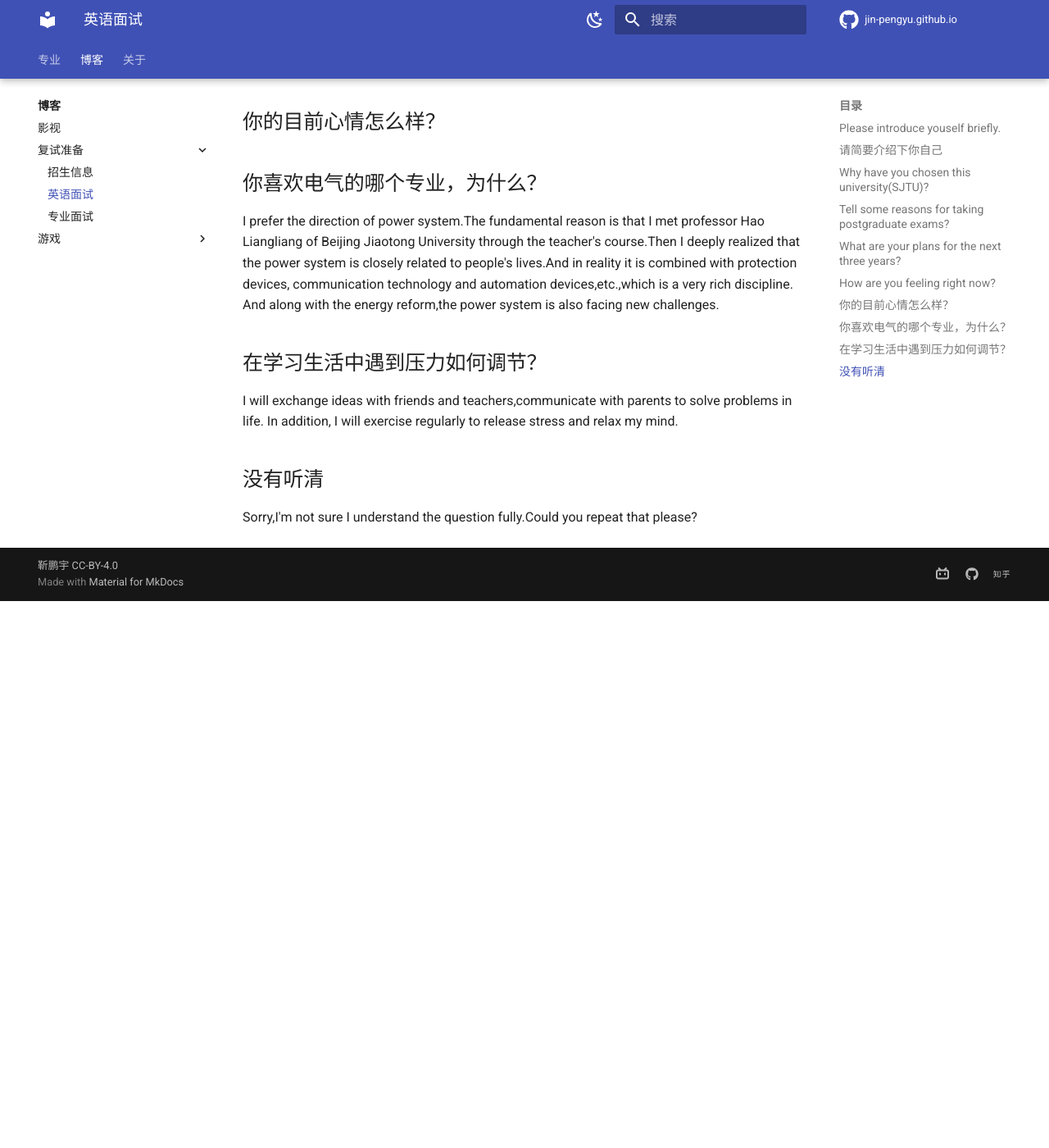
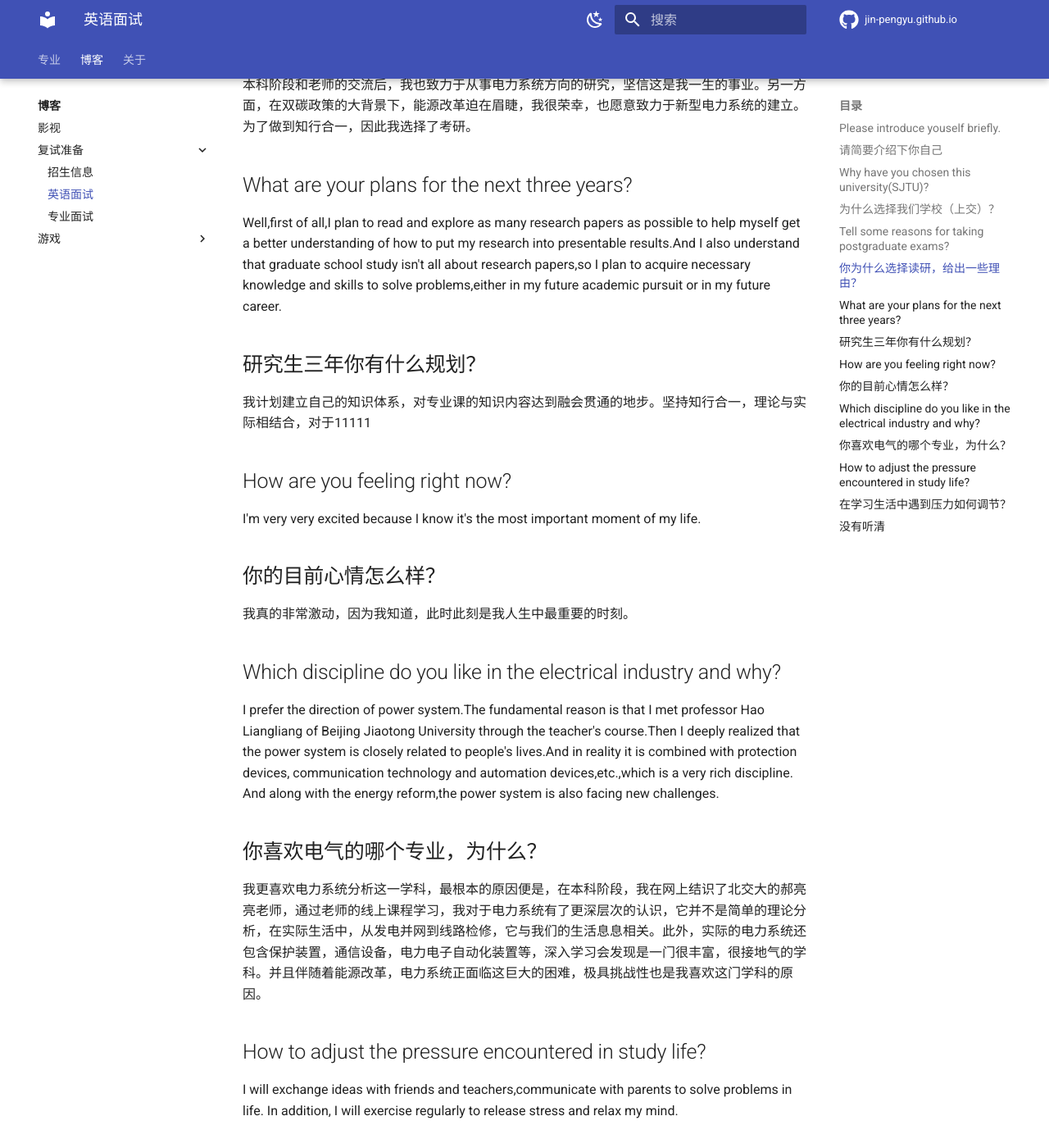
Before and after one commit to Pengyu-Jin/Pengyu-Jin.github.io, an MkDocs documentation site: the page built from docs/blog/pre-interview/English-interview.md, in a window 1280 px wide and 1400 px high, scrolled down 1449 px. Shown: the whole window at 82% size. Built offline with MkDocs 1.6.1 and Material for MkDocs 9.7.7, drawn with Linux system fonts in a browser that asks for light colours; before the commit the page ends 2182 px from its top, so only the background shows below that; some of the changed text lies outside the part shown.

Commit message:
change style120

```diff
--- a/docs/blog/pre-interview/English-interview.md
+++ b/docs/blog/pre-interview/English-interview.md
@@ -12,27 +12,43 @@ That's all.Thank you.
 ## 请简要介绍下你自己
 尊敬的各位老师，下午好。我非常荣幸能够参加这次面试，接下来我会简要介绍自己的个人情况。
 我叫靳鹏宇，今年22岁，来自河南省安阳市，目前就读于上海电力大学电气工程及其自动化专业，我将于今年的5月份毕业，获得工程学士学位。
-本科期间我勤奋刻苦，认真学习专业知识，积极主动了解行业发展走向，四年来的平均绩点为3.65，并且连续三年获得了本科生优秀奖学金。
+本科期间我勤奋刻苦，认真学习专业知识，积极主动了解行业发展走向，四年来的平均绩点为3.65，并且连续三年获得了本科生优秀奖学金。此外，我积极锻炼基本的行业技能，通过了四六级考试，计算机二级证书等。本科期间我虽然没有参与相关的科研工作，但我参加了全国大学生数学建模大赛，并最终荣获市三等奖的成绩。
 
 ## Why have you chosen this university(SJTU)?
 Through the communication with the seniors, I was attracted by the academic atmosphere of Shanghai Jiaotong University.In my opinion,as one of the most famous universities in our country,it provides students with opportunities to further their study.So,that's the reasons.
 
+## 为什么选择我们学校（上交）？
+通过和直系学长的交流讨论，我了解到交大的学术氛围非常的浓厚，因此非常向往。此外，在我看来，上海交大作为国内最著名的大学之一，它可以提供一流的学术平台，对于优秀的学生能给予更多研读深造的机会。因此我会选择上海交大。
+
 ## Tell some reasons for taking postgraduate exams?
 First,I have utmost interest in electric power which plays a significant role in our daily life.And I have decided to commit myself to the study and research of electric power system throughout my life.Second,facing the energy reformation in the near future,I consider it a pleasure to be able to explore at the forefront of technology.So,I chose to pursue further studies.
+
+## 你为什么选择读研，给出一些理由？
+一方面，我对于电气专业有着浓厚的兴趣，并且认识到电力行业与人民的日常生活息息相关。通过本科阶段和老师的交流后，我也致力于从事电力系统方向的研究，坚信这是我一生的事业。另一方面，在双碳政策的大背景下，能源改革迫在眉睫，我很荣幸，也愿意致力于新型电力系统的建立。为了做到知行合一，因此我选择了考研。
 
 ## What are your plans for the next three years?
 Well,first of all,I plan to read and explore as many research papers as possible to help myself get a better understanding of how to put my research into presentable results.And I also understand that graduate school study isn't all about research papers,so I plan to acquire necessary knowledge and skills to solve problems,either in my future academic pursuit or in my future career.
 
+## 研究生三年你有什么规划？
+我计划建立自己的知识体系，对专业课的知识内容达到融会贯通的地步。坚持知行合一，理论与实际相结合，对于11111
+
 ## How are you feeling right now?
 I'm very very excited because I know it's the most important moment of my life.
+
 ## 你的目前心情怎么样？
+我真的非常激动，因为我知道，此时此刻是我人生中最重要的时刻。
 
+## Which discipline do you like in the electrical industry and why?
+I prefer the direction of power system.The fundamental reason is that I met professor Hao Liangliang of Beijing Jiaotong University through the teacher's course.Then I deeply realized that the power system is closely related to people's lives.And in reality it is combined with protection devices, communication technology and automation devices,etc.,which is a very rich discipline. And along with the energy reform,the power system is also facing new challenges.
 
 ## 你喜欢电气的哪个专业，为什么？
-I prefer the direction of power system.The fundamental reason is that I met professor Hao Liangliang of Beijing Jiaotong University through the teacher's course.Then I deeply realized that the power system is closely related to people's lives.And in reality it is combined with protection devices, communication technology and automation devices,etc.,which is a very rich discipline. And along with the energy reform,the power system is also facing new challenges.
+我更喜欢电力系统分析这一学科，最根本的原因便是，在本科阶段，我在网上结识了北交大的郝亮亮老师，通过老师的线上课程学习，我对于电力系统有了更深层次的认识，它并不是简单的理论分析，在实际生活中，从发电并网到线路检修，它与我们的生活息息相关。此外，实际的电力系统还包含保护装置，通信设备，电力电子自动化装置等，深入学习会发现是一门很丰富，很接地气的学科。并且伴随着能源改革，电力系统正面临这巨大的困难，极具挑战性也是我喜欢这门学科的原因。
+
+## How to adjust the pressure encountered in study life?
+I will exchange ideas with friends and teachers,communicate with parents to solve problems in life. In addition, I will exercise regularly to release stress and relax my mind.
 
 ## 在学习生活中遇到压力如何调节？
-I will exchange ideas with friends and teachers,communicate with parents to solve problems in life. In addition, I will exercise regularly to release stress and relax my mind.
+我会主动和老师，同学沟通，学习经验和方法。多与父母沟通，听听家人的意见。此外我也会经常跑步锻炼，释放压力并且放松心情。
 
 ## 没有听清
 Sorry,I'm not sure I understand the question fully.Could you repeat that please?
```
Also changed, not shown: docs/blog/pre-interview/major-interview.md (+2 -1 lines).
